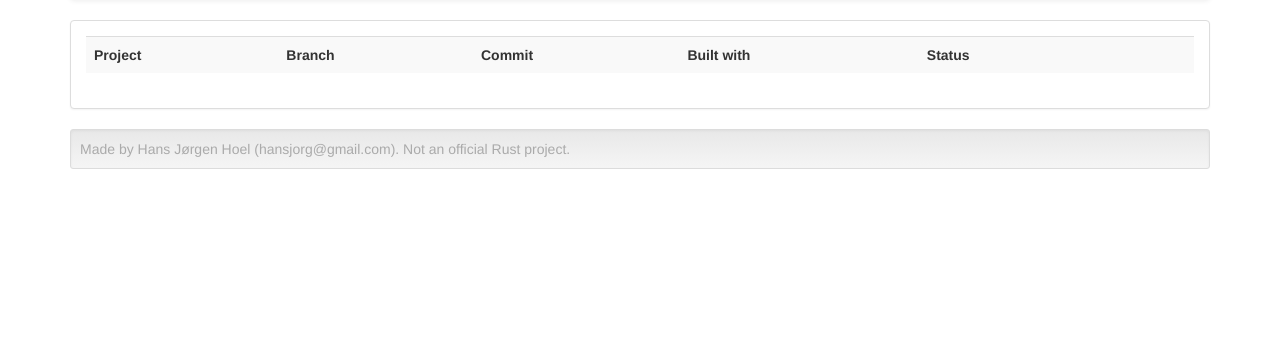
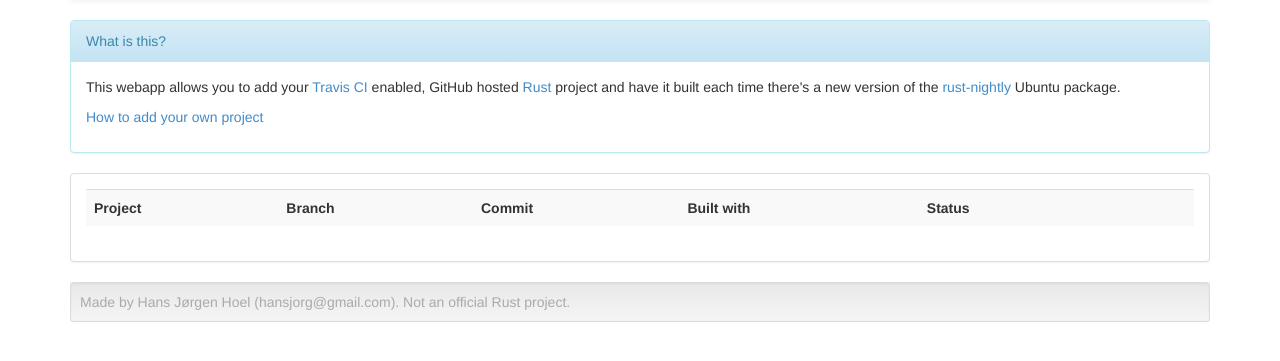
Before and after one commit to hansjorg/rust-ci, a Django app: template tpt/ppatrigger/templates/ppatrigger/index.html in a window 1280 px wide. Shown: the part 52-413 px from the top of the page. Run offline with Django 3.2, Linux system fonts and the light colour scheme; the template is opened without the code that fills it, so the values that code supplies are empty; some libraries are stand-ins or nearby versions.

Commit message:
Template fixes

```diff
--- a/tpt/ppatrigger/templates/ppatrigger/help.html
+++ b/tpt/ppatrigger/templates/ppatrigger/help.html
@@ -26,12 +26,12 @@ script:
       <div class="panel panel-info">
         <div class="panel-heading">Enable Travis CI for project</div>
         <div class="panel-body">
-          Enable project on your <a href="https://travis-ci.org/profile">Travis CI profile</a>.
+          Enable project on <a href="https://travis-ci.org/profile">Travis CI</a>.
         </div>
       </div>
 
       <div class="alert alert-warning">
-        You must trigger at least one Travis CI build before proceeding.
+        You must trigger at least one Travis CI build before adding the project here.
       </div>
 
       <div class="panel panel-info">
--- a/tpt/ppatrigger/templates/ppatrigger/index.html
+++ b/tpt/ppatrigger/templates/ppatrigger/index.html
@@ -3,6 +3,20 @@
 {% block title %}{{ title }}{% endblock %}
 
 {% block content %}
+  <div class="panel panel-info">
+    <div class="panel-heading">
+      What is this?
+    </div>
+    <div class="panel-body">
+      <p>
+        This webapp allows you to add your <a href="https://travis-ci.com/">Travis CI</a> enabled, GitHub hosted <a href="http://www.rust-lang.org/">Rust</a> project and have it built each time there's a new version of the <a href="https://launchpad.net/~hansjorg/+archive/rust">rust-nightly</a> Ubuntu package.
+      </p>
+      <p>
+        <a href="{% url 'help' %}">How to add your own project</a>
+      </p>
+    </div>
+  </div>
+
   <div class="panel panel-default">
     <div class="panel-body">
 
--- a/tpt/tpt/settings.py
+++ b/tpt/tpt/settings.py
@@ -33,7 +33,7 @@ SERVER_EMAIL = 'root@hiho.io'
 
 # Hosts/domain names that are valid for this site; required if DEBUG is False
 # See https://docs.djangoproject.com/en/1.5/ref/settings/#allowed-hosts
-ALLOWED_HOSTS = ['.hiho.io']
+ALLOWED_HOSTS = ['.hiho.io', 'localhost']
 
 # Local time zone for this installation. Choices can be found here:
 # http://en.wikipedia.org/wiki/List_of_tz_zones_by_name
--- a/tpt/tpt/urls.py
+++ b/tpt/tpt/urls.py
@@ -1,4 +1,6 @@
 from django.conf.urls import patterns, include, url
+from django.conf.urls.static import static
+from django.conf import settings
 
 from django.contrib import admin
 admin.autodiscover()
@@ -20,4 +22,4 @@ urlpatterns = patterns('',
     # url(r'^admin/doc/', include('django.contrib.admindocs.urls')),
 
     url(r'^rust-ci/admin/', include(admin.site.urls)),
-)
+) + static(settings.STATIC_URL, document_root=settings.STATIC_ROOT)
```
Also changed, not shown: tpt/ppatrigger/management/commands/fetchbuilds.py (+13 -6 lines).
